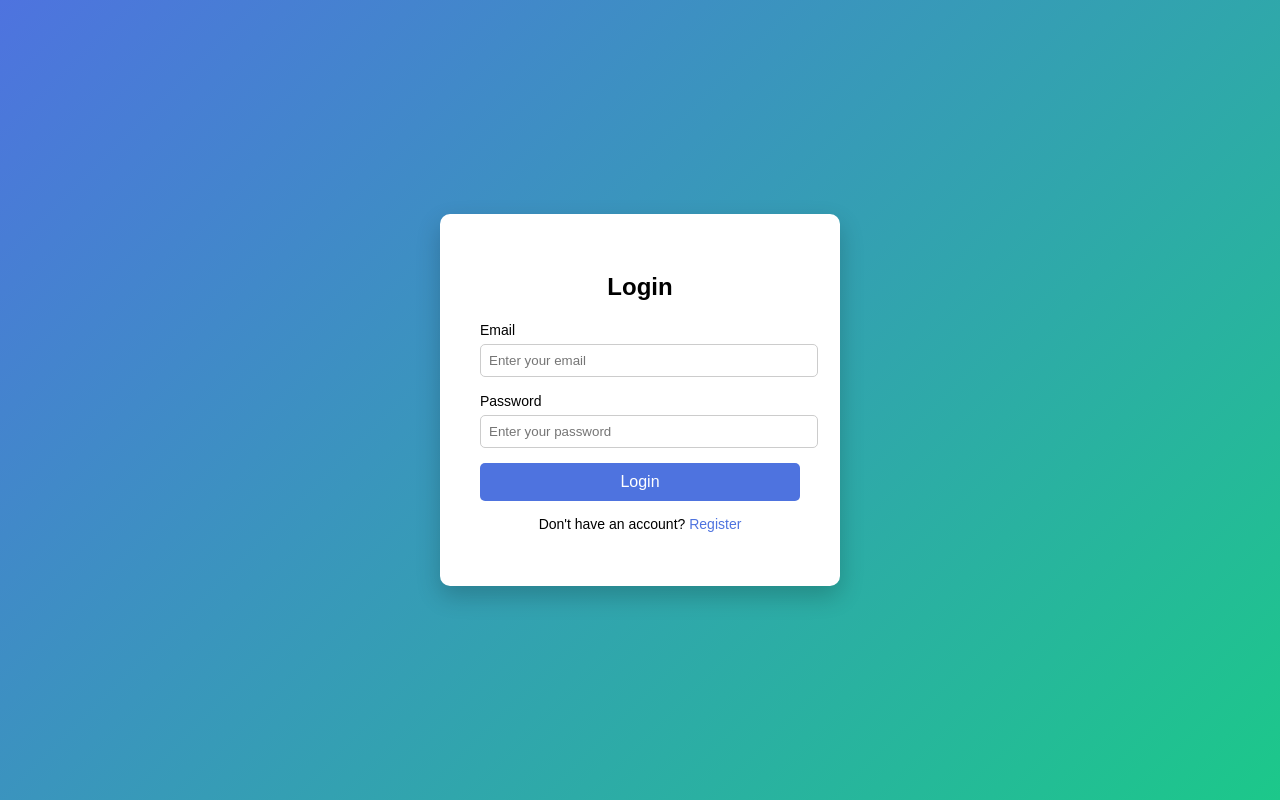
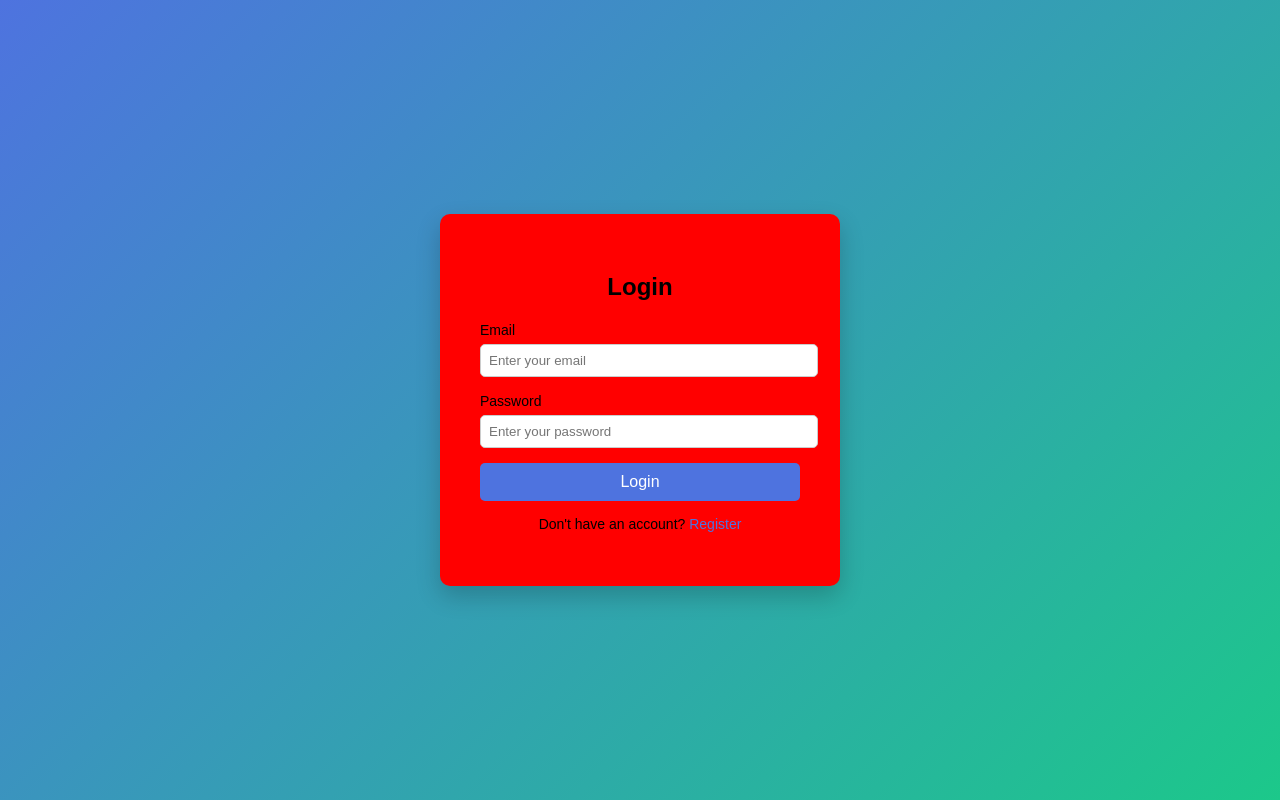
Before and after one commit to Abhimanyu-Jadhav/GitProject, a plain HTML site: page login.html in a window 1280 px wide. Drawn offline with Linux system fonts and the light colour scheme.

Commit message:
This is squash commit for v5 and v6

```diff
--- a/login.html
+++ b/login.html
@@ -16,13 +16,14 @@
         }
 
         .login-container {
-            background: white;
+            background: red;
             padding: 40px;
             width: 320px;
             border-radius: 10px;
             box-shadow: 0 10px 25px rgba(0,0,0,0.2);
             text-align: center;
             text-decoration-color: #1cc88a;
+            text-size-adjust: inherit;
         }
 
         .login-container h2 {
```
